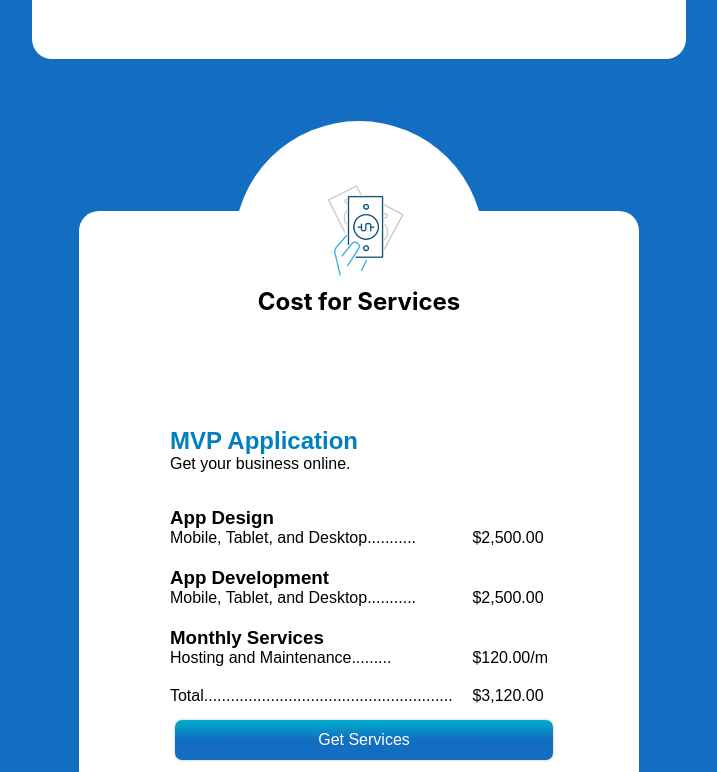
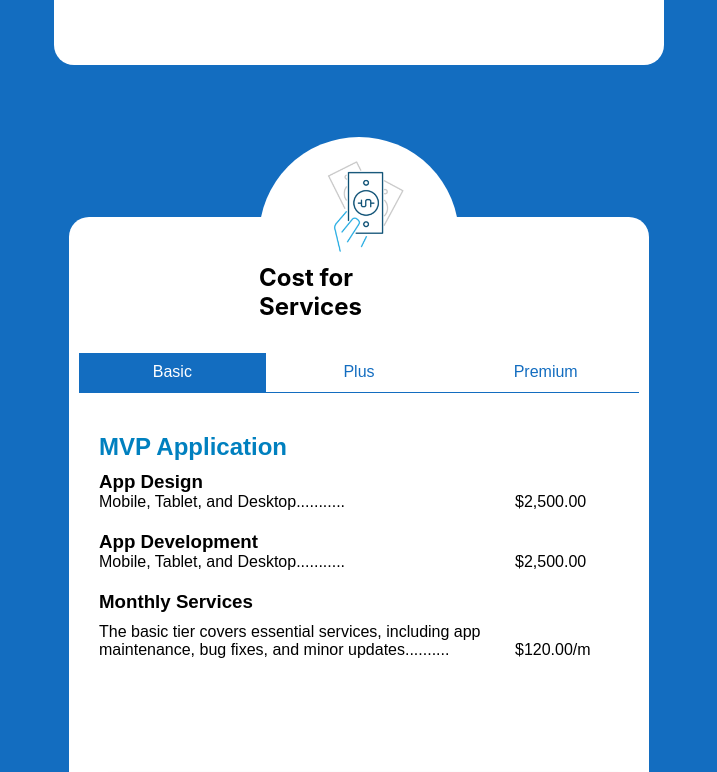
Before and after one commit to louieLouie117/react-portfolio, a React (Create React App) app in the folder client/: page / in a window 1280 px wide. Shown: the part 2000-2772 px from the top of the page, without its empty margins (281-998 px from the left). Built offline with nearby package versions, Linux system fonts and the light colour scheme.

Commit message:
CostForServicesUpdated

```diff
--- a/client/public/index.html
+++ b/client/public/index.html
@@ -24,7 +24,7 @@
       work correctly both with client-side routing and a non-root public URL.
       Learn how to configure a non-root public URL by running `npm run build`.
     -->
-    <title>LC Website Solutions</title>
+    <title>LC Solutions</title>
 
     <!-- Google tag (gtag.js) -->
 <script async src="https://www.googletagmanager.com/gtag/js?id=G-D24702W1YD">
--- a/client/src/components/LandingPage/Services.jsx
+++ b/client/src/components/LandingPage/Services.jsx
@@ -4,6 +4,10 @@ import ServicesStyles from "../../modules/ServicesStyles.css"
 function Services(props) {
 
     <ServicesStyles></ServicesStyles>
+
+    // updated button to link to stripe
+
+
   return (
     <div className='Services-Container'>
         {/* <header>
@@ -18,9 +22,12 @@ function Services(props) {
                         <li>
                             <h2>MVP Application</h2>
                             <div className='ServiceCardInfo'>
-                            <img src="/img/mvpClay.png" alt="" />
-                            <p>Unlock efficiency and drive success with a Minimum Viable Product (MVP).
+                            <img src="/img/mvpFlat.png" alt="" />
+                            <p>Unlock efficiency and drive success with a Minimum Viable Product (MVP).</p>
+                            <p>
                             Streamlining processes involves pinpointing and eliminating redundant and unnecessary steps, transforming your workflow into a lean, effective powerhouse.
+                            </p>
+                            <p>
                             By embracing streamlined processes, businesses can go paperless, reclaim valuable time, and optimize their financial resources.</p>
                             </div>
                             <footer>
@@ -40,7 +47,7 @@ function Services(props) {
                         <img src="/img/PeaceOfMindImg.png" alt="" />
 
                             <div className="PeaceOfMindInfo">
-                            <h3>Have a web expert at your fingertips that you can call any time.</h3>
+                            <h3>Have a expert at your fingertips that you can call any time.</h3>
 
 
                             </div>
@@ -63,10 +70,17 @@ function Services(props) {
 
                     <main>
                     <ul className='ServicesCard ServiceBackground'>
+                    <div className="MonthlyOptions">
+                                    <button>Basic</button>
+                                    <button>Plus</button>
+                                    <button>Premium</button>
+
+                                </div>
                         <li>
+
                             <header>
+
                             <h2>MVP Application</h2>
-                            <p>Get your business online.</p>
                             </header>
                             <main className='AppPricing-Container'>
                                 <section>
@@ -86,28 +100,34 @@ function Services(props) {
                                 </ul>
                                 </section>
 
+
                                 <section>
                                 <h3>Monthly Services</h3>
+
+                                <div className="MonthlyServicesInfo">
+
+
+                                </div>
                                 <ul className='pricing-container'>
-                                    <li>Hosting and Maintenance.........</li>
+                                    <li>The basic tier covers essential services, including app maintenance, bug fixes, and minor updates..........</li>
                                     <li>$120.00/m</li>
 
                                 </ul>
+                                </section>
 
-                                </section>
-                                <section>
-
-                                <ul className='pricing-container'>
-                                    <li>Total........................................................</li>
-                                    <li>$3,120.00</li>
-
-                                </ul>
-                                </section>
                             </main>
                             <footer>
-                            <a href="https://buy.stripe.com/6oEaF46vZc7fbe0144">
-                            <button className='MainBTN'>Get Services</button>
+                            <a id="PurchaseLink" href="https://buy.stripe.com/3cscNcg6z1sB0zm4gj">
+                            <button className='MainBTN'>Get Basic</button>
                             </a>
+                            <section>
+
+                                    <ul className='pricing-container'>
+                                        <li>Total........................................................</li>
+                                        <li>$3,120.00</li>
+
+                                    </ul>
+                                    </section>
                             </footer>
                         </li>
 
--- a/client/src/modules/LandingPageStyles.css
+++ b/client/src/modules/LandingPageStyles.css
@@ -1397,15 +1397,16 @@ html{
   }
 
   .MainBTN{
-    font: 1em sans-serif;
+    font: 1.3em sans-serif;
     color: white;
     background: linear-gradient(rgb(0, 174, 205), rgb(19, 109, 192) 50%);
     width: 100%;
-    height: 40px;
+    height: 50px;
     border: none;
     box-shadow: 0 0 3px rgba(0, 0, 0, 0.266);
     border-radius: 7px;
     margin: 5px;
+    cursor: pointer;
 
   }
 
--- a/client/src/modules/ServicesStyles.css
+++ b/client/src/modules/ServicesStyles.css
@@ -31,8 +31,9 @@
 }
 
 
-.ServicesCard>li{
-    grid-template-rows: 70px 1fr 70px;
+.ServicesCard>li>main{
+    display: grid;
+    padding-bottom: 100px;
 }
 
 .ServicesCard>li>main>h3{
@@ -108,6 +109,7 @@
     max-width: 35em;
     margin: 0 auto;
     border-radius: 20px;
+    padding: 10px;
 
 }
 
@@ -115,9 +117,9 @@
 .Cost-Container>header{
     display: grid;
     background-color: white;
-    height: 250px;
-    width: 250px;
-    border-radius: 250px;
+    height: 200px;
+    width: 200px;
+    border-radius: 200px;
     justify-content: center;
     justify-items: center;
     align-items: center;
@@ -140,6 +142,7 @@
 .pricing-container>li{
     display: grid;
     justify-items: flex-start;
+    align-items: flex-end;
 }
 
 .ServicesCard>li>h3{
@@ -162,15 +165,40 @@
 
 }
 
+.MonthlyServicesInfo{
+    margin-top: 10px;
+}
+
+.MonthlyOptions{
+    display: flex;
+    width: 100%;
+}
+
+
+.MonthlyOptions>button{
+    font: 1em sans-serif;
+    padding: 10px;
+    border: none;
+    background-color: white;
+    color: rgb(19, 109, 192);
+    height: 40px;
+    width: 100%;
+    cursor: pointer;
+    border-bottom: solid 1px rgb(19, 109, 192);
+}
+
+.MonthlyOptions>button:first-of-type{
+    background-color: rgb(19, 109, 192);
+    color: white;
+
+
+}
+
+
 
 @media screen and (min-width: 1100px) {
     .BrakePoint{
         display: none;
-    }
-    .ServicesCard {
-        display: flex;
-        column-gap: 20px;
-        padding: 20px;
     }
 
     .ServiceCardInfo{
```
